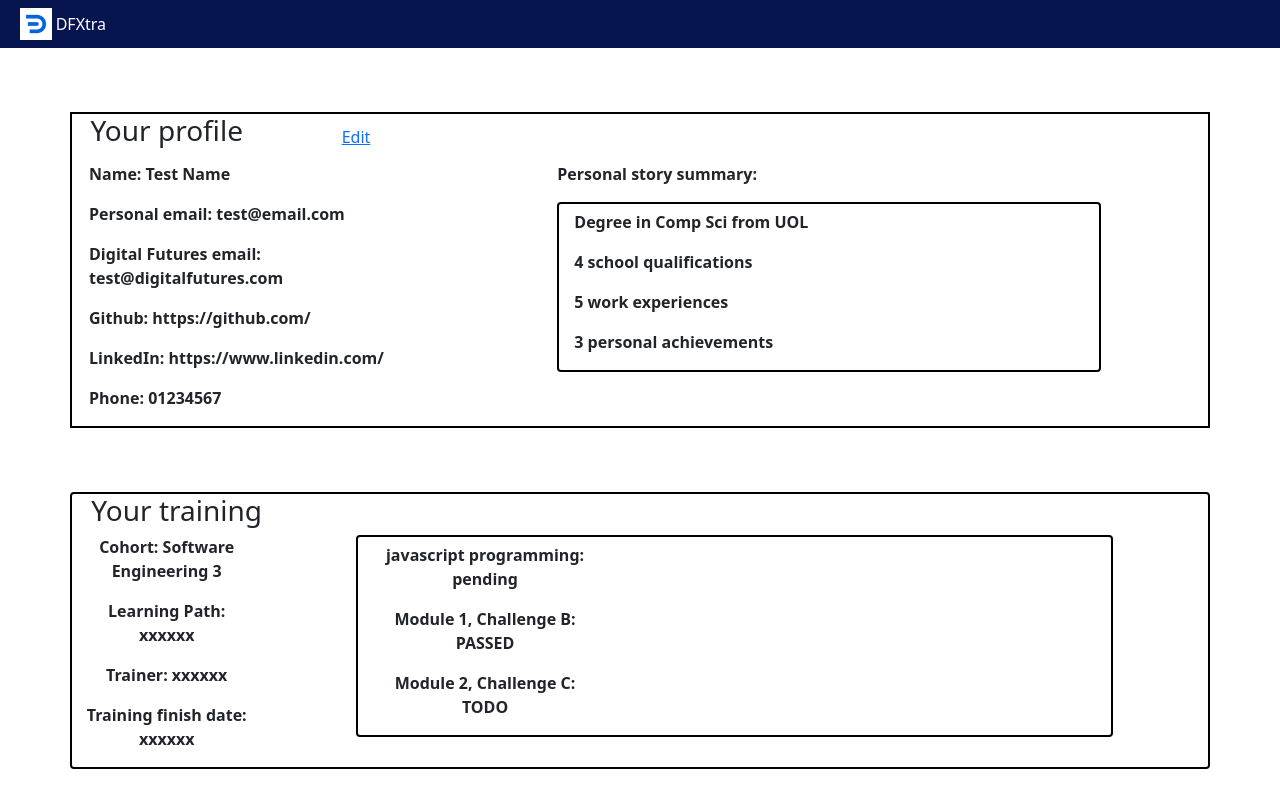
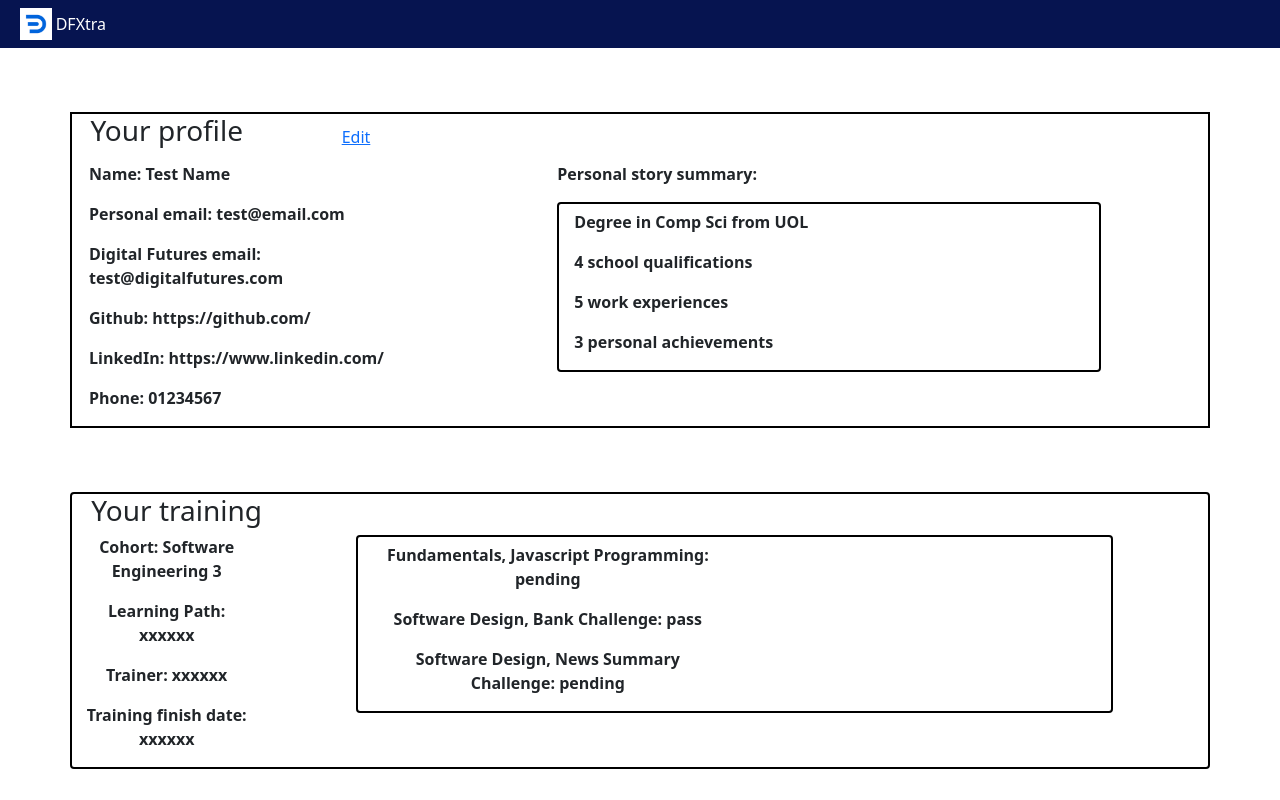
Before and after one commit to dfGroup2/team-engineering-frontend, a React (Create React App) app: page / in a window 1280 px wide. Shown: the top 800 px of the page. Built offline with nearby package versions, Linux system fonts and the light colour scheme; no server answers.

Commit message:
amended the test data and added some more tests

```diff
--- a/src/Components/GradProfileComponents/TrainingModules.jsx
+++ b/src/Components/GradProfileComponents/TrainingModules.jsx
@@ -4,14 +4,20 @@ import '../../css/TrainingSection.css';
 
 const TrainingModules = ({ trainingModules }) => {
 
-    const { fundamentals } = trainingModules;
+    const { fundamentals, software_design } = trainingModules;
+
+    const displayModules = () => {
+
+
+        return (<></>);
+    }
 
     return (
         <div className="row card borderClass">
-            <div className="col-4 training-div">
-                <p>{Object.keys(fundamentals)[0]}: {Object.values(fundamentals)[0]}</p>
-                <p>Module 1, Challenge B: PASSED</p>
-                <p>Module 2, Challenge C: TODO</p>
+            <div className="col-6 training-div">
+                <p>Fundamentals, Javascript Programming: {fundamentals.javascript_programming}</p>
+                <p>Software Design, Bank Challenge: {software_design.bank_challenge}</p>
+                <p>Software Design, News Summary Challenge: {software_design.news_summary_challenge}</p>
             </div>
         </div>
     )
--- a/src/tests/testData/sampleGraduateUser.js
+++ b/src/tests/testData/sampleGraduateUser.js
@@ -23,11 +23,11 @@ const testGraduateUser = {
         courseModules:
         {
             fundamentals: {
-                "javascript programming": `pending`
+                javascript_programming: `pending`
             },
-            "software design": {
-                "bank challenge": `pass`,
-                "news summary challenge": `pending`,
+            software_design: {
+                bank_challenge: `pass`,
+                news_summary_challenge: `pending`,
                 "rock paper scissors challenge": `pending`,
                 "chitter challenge": `todo`,
                 "test-driven development": `failed`,
```
Also changed, not shown: 1 other file (tests, documents, lock files or other folders).
